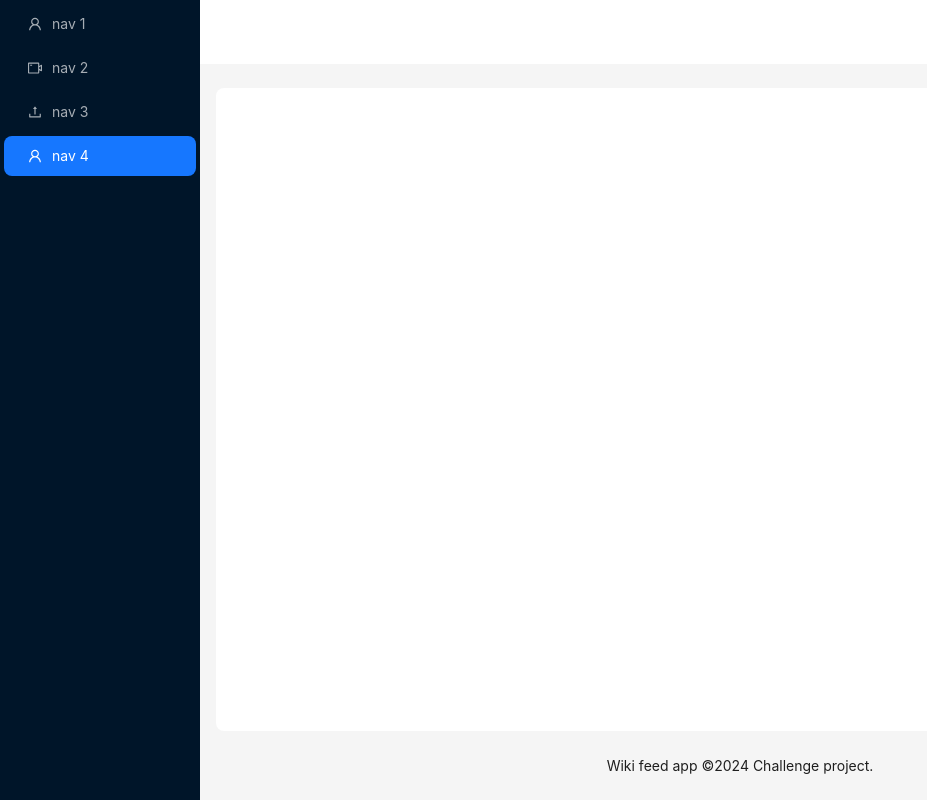
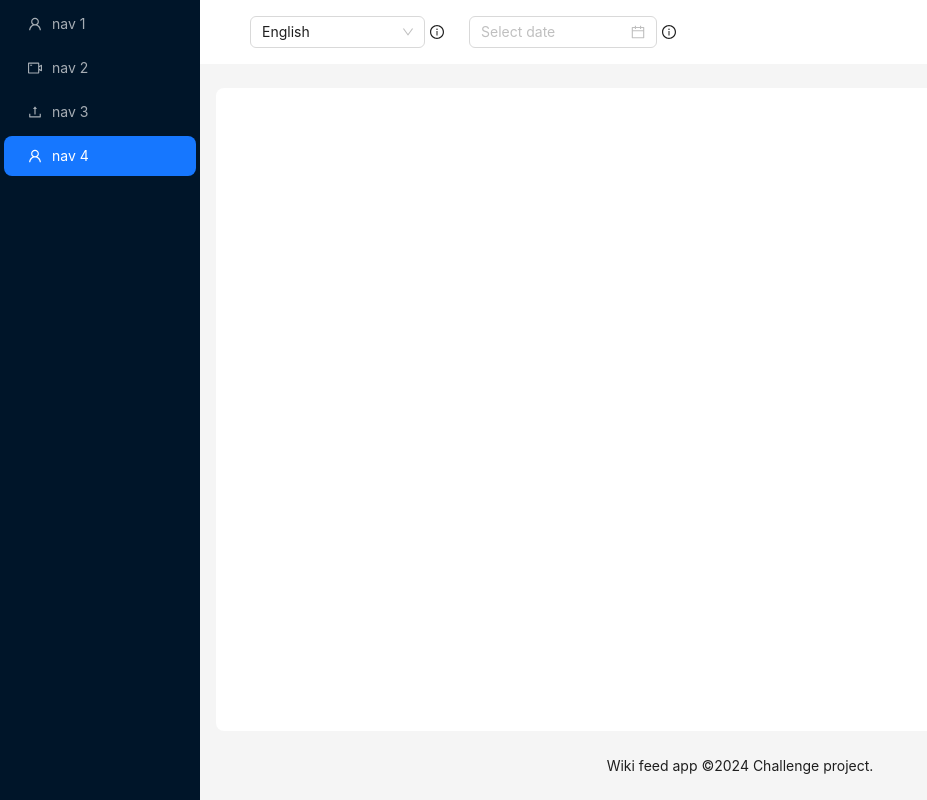
Before and after one commit to franklenny258/front, a React (Vite) app: page / in a window 1280 px wide. Shown: the whole page, without its empty margins (0-927 px from the left). Built offline with nearby package versions, Linux system fonts and the light colour scheme.

Commit message:
[FEAT] Encapsulated header component and add lenguages data

```diff
--- a/src/App.tsx
+++ b/src/App.tsx
@@ -2,8 +2,9 @@ import React from 'react';
 import { UploadOutlined, UserOutlined, VideoCameraOutlined } from '@ant-design/icons';
 import { Outlet } from 'react-router-dom';
 import { Layout, Menu, theme } from 'antd';
+import { Header } from './components/Header';
 
-const { Header, Content, Footer, Sider } = Layout;
+const { Content, Footer, Sider } = Layout;
 
 const items = [UserOutlined, VideoCameraOutlined, UploadOutlined, UserOutlined].map(
   (icon, index) => ({
@@ -34,7 +35,7 @@ const App: React.FC = () => {
         <Menu theme='dark' mode='inline' defaultSelectedKeys={['4']} items={items} />
       </Sider>
       <Layout>
-        <Header style={{ padding: 0, background: colorBgContainer }} />
+        <Header />
         <Content style={{ margin: '24px 16px 0' }}>
           <div
             style={{
--- /dev/null
+++ b/src/components/Header/index.module.css
@@ -0,0 +1,8 @@
+.headerContent {
+  display: flex;
+  gap: 20px;
+}
+
+.tooltip {
+  padding: 5px;
+}
--- /dev/null
+++ b/src/components/Header/index.tsx
@@ -0,0 +1,47 @@
+import { InfoCircleOutlined } from '@ant-design/icons';
+import { Layout, theme, Select, DatePicker, DatePickerProps, Tooltip } from 'antd';
+import css from './index.module.css';
+import { LENGUAGES } from '../../utils/constants';
+
+export const Header = () => {
+  const handleChange = (value: string) => {
+    console.log(`selected ${value}`);
+  };
+
+  const onChange: DatePickerProps['onChange'] = (date, dateString) => {
+    console.log(date, dateString);
+  };
+
+  const {
+    token: { colorBgContainer },
+  } = theme.useToken();
+
+  return (
+    <Layout.Header style={{ background: colorBgContainer }} className={css.headerContent}>
+      <div>
+        <Select
+          placeholder='Select a language'
+          defaultValue='en'
+          style={{ width: 175 }}
+          onChange={handleChange}
+          options={LENGUAGES}
+        />
+        <Tooltip
+          className={css.tooltip}
+          title="Allows you to select a language to view wiki's data."
+        >
+          <InfoCircleOutlined />
+        </Tooltip>
+      </div>
+      <div>
+        <DatePicker onChange={onChange} />
+        <Tooltip
+          className={css.tooltip}
+          title="Allows you to select the date you wish to view wiki's data from."
+        >
+          <InfoCircleOutlined />
+        </Tooltip>
+      </div>
+    </Layout.Header>
+  );
+};
--- /dev/null
+++ b/src/utils/constants.ts
@@ -0,0 +1,28 @@
+/** Took most used lenguages to build app feature, if needed this could be scaled */
+export const LENGUAGES = [
+  { value: 'bn', label: 'বাংলা' },
+  { value: 'de', label: 'Deutsch' },
+  { value: 'el', label: 'Ελληνικά' },
+  { value: 'en', label: 'English' },
+  { value: 'he', label: 'עברית' },
+  { value: 'hu', label: 'Magyar' },
+  { value: 'ja', label: '日本語' },
+  { value: 'la', label: '	Latina' },
+  { value: 'sd', label: 'سنڌي، سندھی ، सिन्ध' },
+  { value: 'sv', label: 'Svenska' },
+  { value: 'ur', label: 'اردو' },
+  { value: 'zh', label: '中文' },
+  { value: 'bs', label: 'Bosanski' },
+  { value: 'da', label: 'Dansk' },
+  { value: 'es', label: 'Español' },
+  { value: 'fi', label: 'Suomi' },
+  { value: 'fr', label: 'Français' },
+  { value: 'ko', label: '한국어' },
+  { value: 'no', label: 'Norsk (Bokmål)' },
+  { value: 'pl', label: 'Polski' },
+  { value: 'pt', label: 'Português' },
+  { value: 'ru', label: 'Русский' },
+  { value: 'sco', label: 'Scots' },
+  { value: 'vi', label: 'Tiếng Việt' },
+  { value: 'ar', label: 'العربية' },
+];
```
